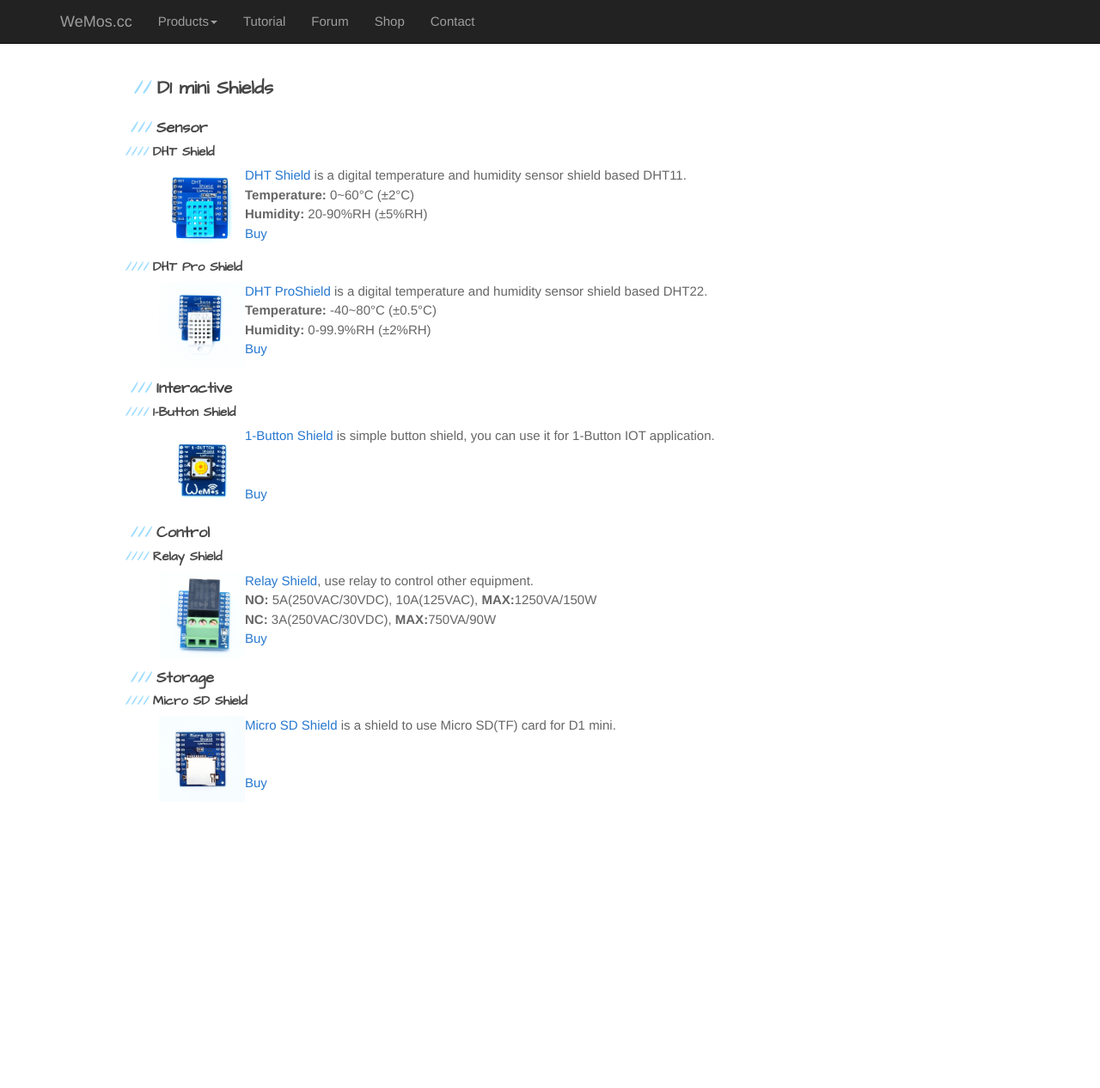
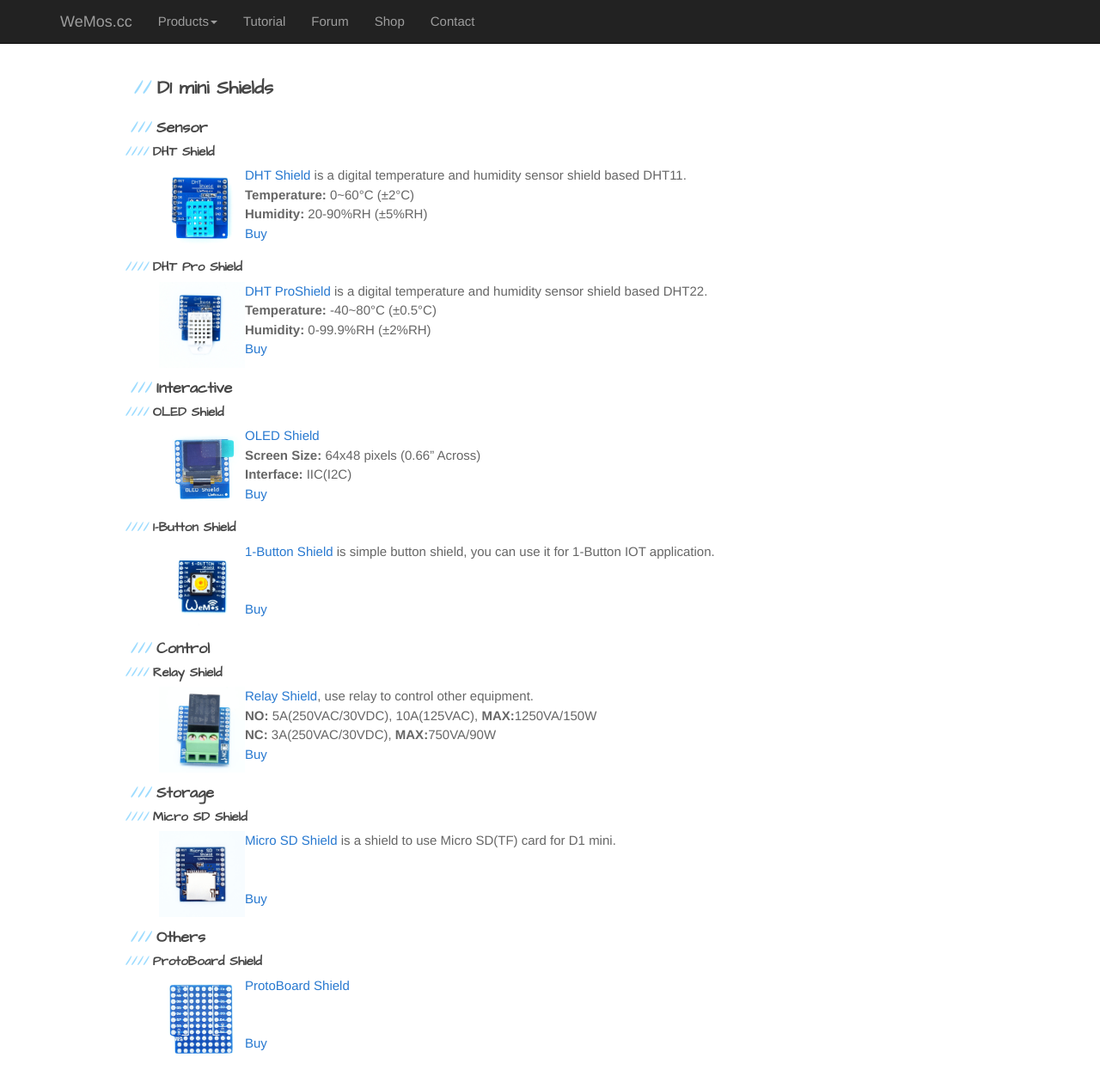
Before and after one commit to ShapriJee/wemos.github.io, a Jekyll site: the page built from Products/mini_shields.md, in a window 1280 px wide and 1308 px high. Shown: the top 1266 px of the window at 86% size. Built offline with Jekyll 4.4.1, drawn with Linux system fonts in a browser that asks for light colours.

Commit message:
add oled

```diff
--- a/Products/mini_shields.md
+++ b/Products/mini_shields.md
@@ -19,6 +19,12 @@
 [Buy](http://www.aliexpress.com/store/product/DHT-Pro-Shield-for-WeMos-D1-mini-DHT22-Single-bus-digital-temperature-and-humidity-sensor-module/1331105_32570893524.html)
 
 ### Interactive
+
+#### OLED Shield
+[<img src="./images/oled_500.jpg" align ="left" title="OLED Shield" alt="OLED Shield" width="100">](./oled_shield.html)[OLED Shield](./oled_shield.html) \\
+**Screen Size:** 64x48 pixels (0.66" Across)\\
+**Interface:** IIC(I2C) \\
+[Buy](http://www.aliexpress.com/store/product/OLED-Shield-for-WeMos-D1-mini-0-66-inch-64X48-IIC-I2C/1331105_32627787079.html)
 
 #### 1-Button Shield
 [<img src="./images/button-1.jpg" align ="left" title="1-Button Shield" alt="1-Button Shield" width="100">](./button_shield.html)[1-Button Shield](./button_shield.html) is simple button shield, you can use it for 1-Button IOT application.\\
@@ -45,3 +51,11 @@
 \\
 \\
 [Buy](http://www.aliexpress.com/store/product/Micro-SD-Shield-for-WeMos-D1-mini-TF/1331105_32578362865.html)
+
+### Others
+
+#### ProtoBoard Shield
+[<img src="./images/protoboard_1.jpg" align ="left" title="ProtoBoard Shield" alt="ProtoBoardShield" width="100">](./protoboard_shield.html)[ProtoBoard Shield](./protoboard_shield.html)\\
+\\
+\\
+[Buy](http://www.aliexpress.com/store/product/ProtoBoard-Shield-for-WeMos-D1-mini-double-sided-perf-board/1331105_32627711647.html)
```
Also changed, not shown: Products/oled_shield.md (added, +25 -0 lines), Products/protoboard_shield.md (added, +6 -0 lines), index.md (+11 -6 lines), Products/images/oled_1.jpg (added), Products/images/oled_500.jpg (added), Products/images/protoboard_1.jpg (added), 1 other file.
